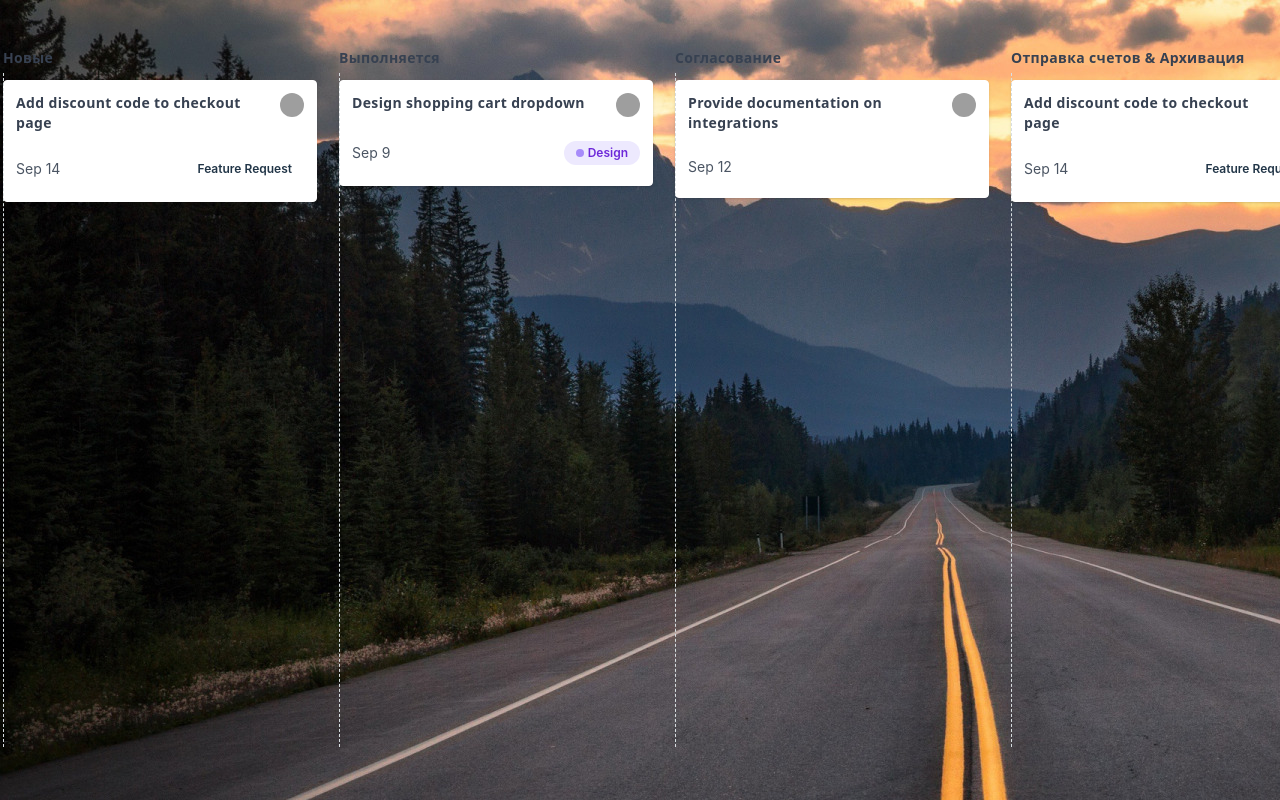
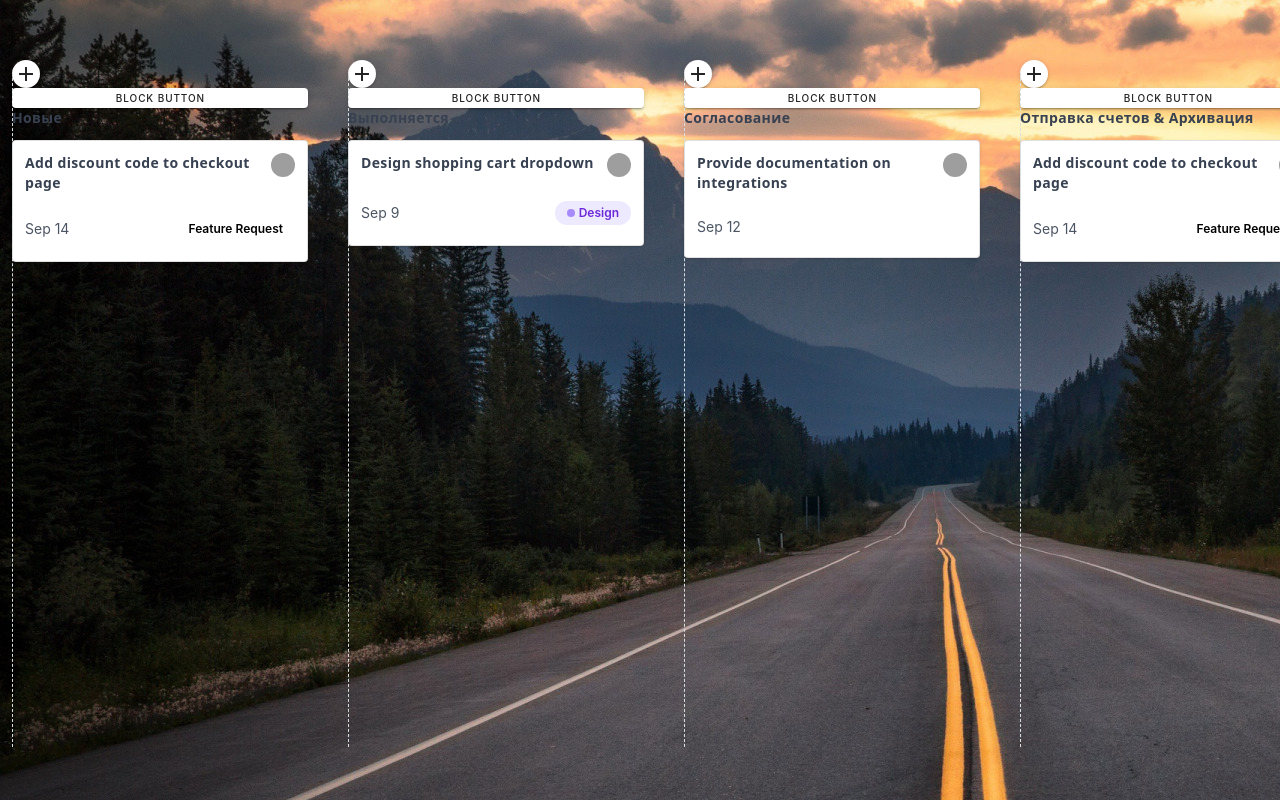
Before and after one commit to EvgenijKobzar/vue-kanban, a Vue app: page / in a window 1280 px wide. Shown: the top 800 px of the page. Built offline with nearby package versions, Linux system fonts and the light colour scheme; no server answers; grey boxes are pictures that could not be loaded.

Commit message:
-i vuetify+mdi

```diff
--- a/index.html
+++ b/index.html
@@ -4,7 +4,10 @@
     <meta charset="UTF-8" />
     <link rel="icon" type="image/svg+xml" href="/vite.svg" />
 	<link href="/src/tailwind.css" rel="stylesheet">
-    <meta name="viewport" content="width=device-width, initial-scale=1.0" />
+<!--	<link href='https://fonts.googleapis.com/css?family=Roboto:100,300,400,500,700,900|Material+Icons' rel="stylesheet">-->
+<!--	  <link href="https://cdn.jsdelivr.net/npm/@mdi/font@5.x/css/materialdesignicons.min.css" rel="stylesheet">-->
+
+	  <meta name="viewport" content="width=device-width, initial-scale=1.0" />
     <title>Vite + Vue</title>
   </head>
   <body>
--- a/package.json
+++ b/package.json
@@ -12,9 +12,11 @@
     "axios": "^1.3.4",
     "luxon": "^3.3.0",
     "vue": "^3.2.47",
-    "vuedraggable": "^4.1.0"
+    "vuedraggable": "^4.1.0",
+    "vuetify": "^3.1.12"
   },
   "devDependencies": {
+    "@mdi/font": "^7.2.96",
     "@vitejs/plugin-vue": "^4.1.0",
     "vite": "^4.2.0"
   }
--- a/src/App.vue
+++ b/src/App.vue
@@ -3,11 +3,14 @@
 
 		<div class="flex justify-center">
 			<div class="min-h-screen flex overflow-x-scroll py-12">
+
 				<div
 						v-for="column in columns"
 						:key="column.title"
 						class="rounded-lg px-3 py-3 column-width rounded mr-4 app-kanban-column-left"
 				>
+					<v-btn density="compact" icon="mdi-plus"></v-btn>
+					<v-btn size="x-small">Block Button</v-btn>
 					<p class="text-gray-700 font-semibold font-sans tracking-wide text-sm">{{column.title}}</p>
 					<!-- Draggable component comes from vuedraggable. It provides drag & drop functionality -->
 					<draggable
--- a/src/main.js
+++ b/src/main.js
@@ -2,4 +2,22 @@ import { createApp } from 'vue'
 import './style.css'
 import App from './App.vue'
 
-createApp(App).mount('#app')
+// Vuetify
+
+import 'vuetify/styles'
+import '@mdi/font/css/materialdesignicons.css'
+import { createVuetify } from 'vuetify'
+import * as components from 'vuetify/components'
+import * as directives from 'vuetify/directives'
+
+const vuetify = createVuetify({
+	components,
+	directives,
+	icons: {
+		defaultSet: 'mdi',
+	},
+})
+
+
+
+createApp(App).use(vuetify).mount('#app')
```
Also changed, not shown: 1 other file (tests, documents, lock files or other folders).
